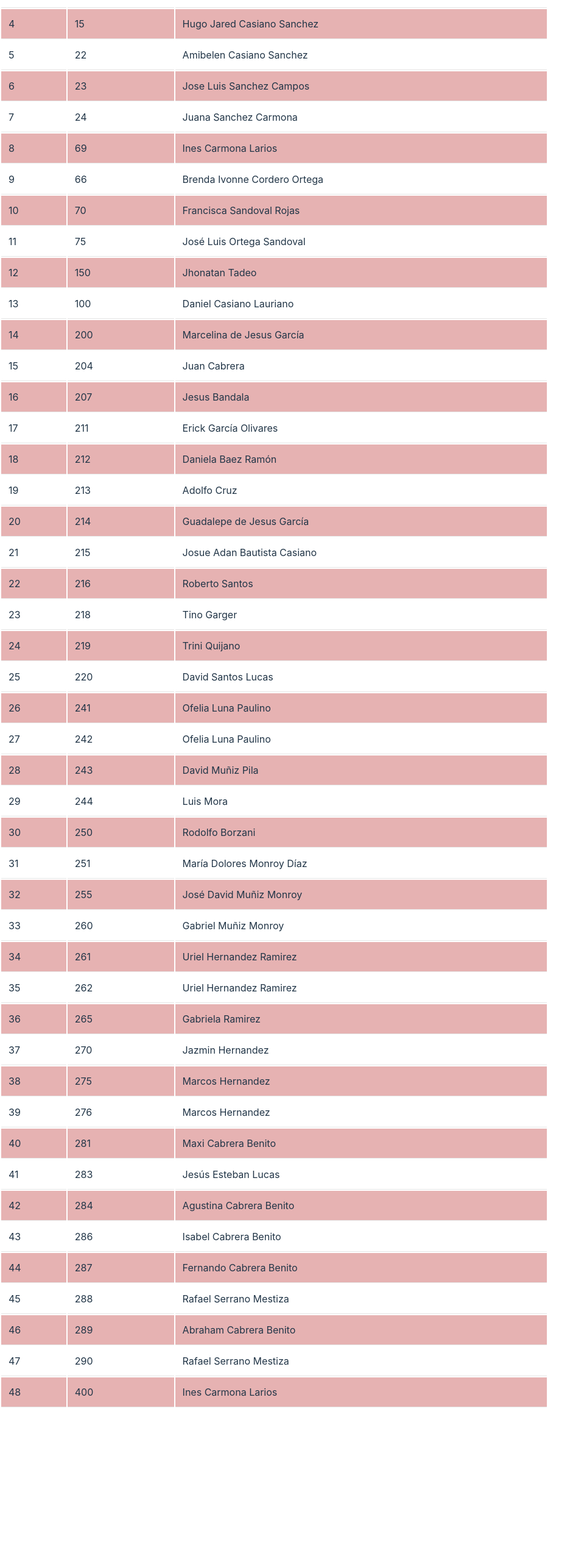
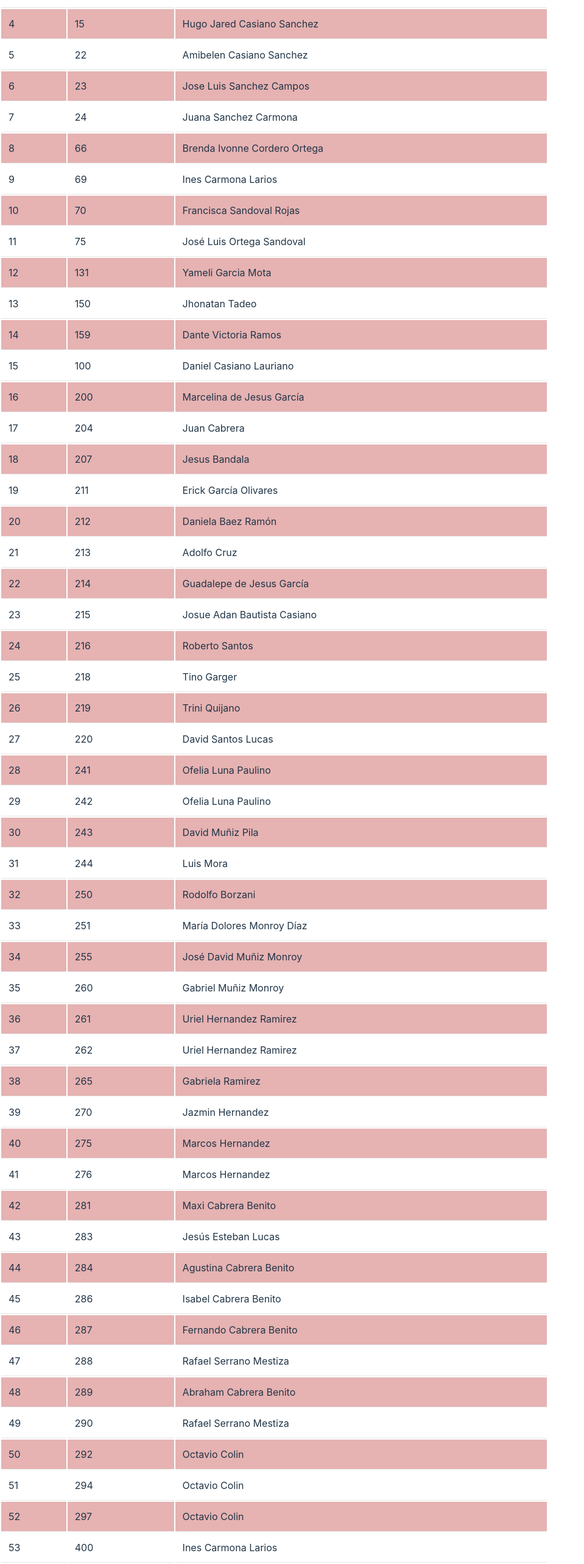
Before and after one commit to ingeabraham23/apoyaaeloy, a React (Vite) app: page / in a window 1280 px wide. Shown: the part 3058-5623 px from the top of the page at 61% size, without its empty margins (0-959 px from the left). Before the commit the page ends 5368 px from the top, so only its background shows below. Built offline with nearby package versions, Linux system fonts and the light colour scheme.

Commit message:
Mas participantes

```diff
--- a/src/App.jsx
+++ b/src/App.jsx
@@ -39,13 +39,15 @@ function App() {
     },
     //61-70
     {
+      boleto: "66",
+      nombre: "Brenda Ivonne Cordero Ortega",
+    },
+
+    {
       boleto: "69",
       nombre: "Ines Carmona Larios",
     },
-    {
-      boleto: "66",
-      nombre: "Brenda Ivonne Cordero Ortega",
-    },
+
     {
       boleto: "70",
       nombre: "Francisca Sandoval Rojas",
@@ -57,11 +59,21 @@ function App() {
       nombre: "José Luis Ortega Sandoval",
     },
 
-    //141-150
+    //121-140
+    {
+      boleto: "131",
+      nombre: "Yameli Garcia Mota",
+    },
+    //141-160
     {
       boleto: "150",
       nombre: "Jhonatan Tadeo",
     },
+    {
+      boleto: "159",
+      nombre: "Dante Victoria Ramos",
+    },
+
     //91-100
     {
       boleto: "100",
@@ -209,6 +221,19 @@ function App() {
       boleto: "290",
       nombre: "Rafael Serrano Mestiza",
     },
+    {
+      boleto: "292",
+      nombre: "Octavio Colin",
+    },
+    {
+      boleto: "294",
+      nombre: "Octavio Colin",
+    },
+    {
+      boleto: "297",
+      nombre: "Octavio Colin",
+    },
+
     //391-400
     {
       boleto: "400",
```
